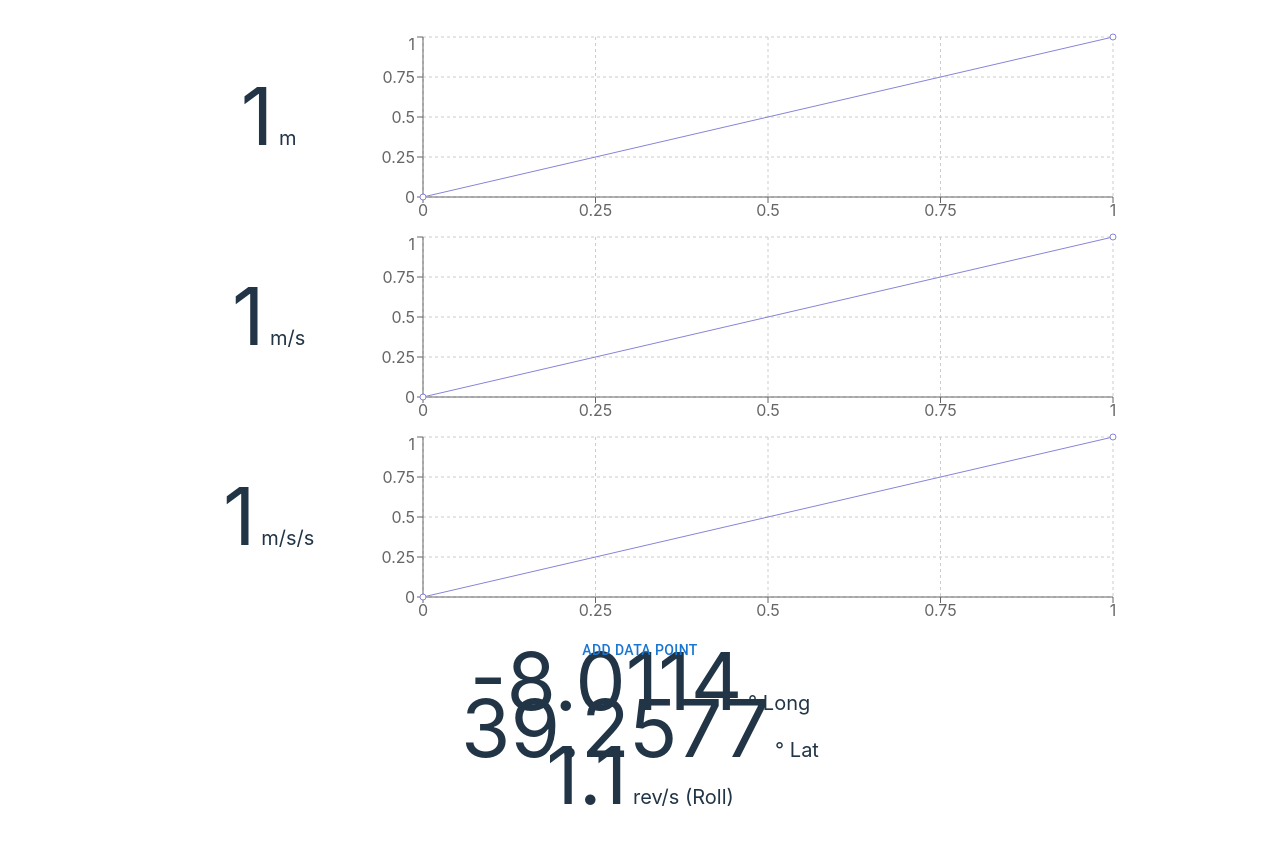
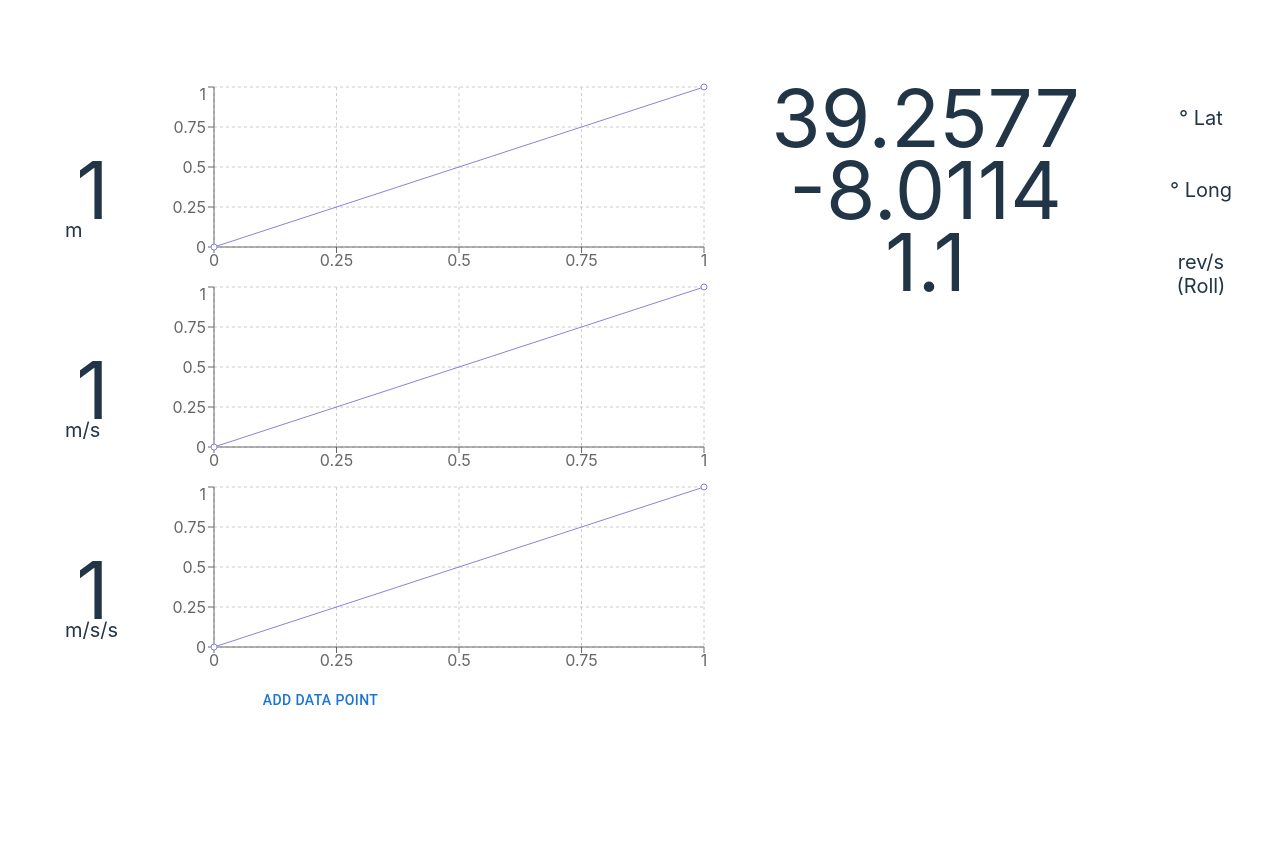
Before and after one commit to EJSRobinson/design22-mission-control, a React (Vite) app: page / in a window 1280 px wide. After the commit the page ends 800 px from the top, so only its background shows below. Built offline with nearby package versions, Linux system fonts and the light colour scheme.

Commit message:
Play with stlyling

```diff
--- a/src/App.tsx
+++ b/src/App.tsx
@@ -40,6 +40,8 @@ function App() {
 
   return (
     <div>
+      <Grid container spacing={10}>
+        <Grid item xs={6}>
           <Box>
             <Grid container spacing={0}>
               <Grid item xs={2}>
@@ -106,9 +108,15 @@ function App() {
           >
             Add Data Point
           </Button>
+        </Grid>
+        <Grid item xs={6}>
+          <Box>
+            <Metric value={lat} unit='° Lat' />
             <Metric value={long} unit='° Long' />
-      <Metric value={lat} unit='° Lat' />
+          </Box>
           <Metric value={rr} unit='rev/s (Roll)' />
+        </Grid>
+      </Grid>
     </div>
   );
 }
--- a/src/Metric.tsx
+++ b/src/Metric.tsx
@@ -1,5 +1,5 @@
 import Box from '@mui/material/Box';
-
+import Grid from '@mui/material/Grid';
 type MetricProps = {
   value: number;
   unit: string;
@@ -8,13 +8,19 @@ type MetricProps = {
 export default function Metric(props: MetricProps) {
   const { value, unit } = props;
   return (
-    <Box component='div'>
-      <Box component='div' sx={{ display: 'inline', fontSize: 80 }}>
-        {value}
-      </Box>
-      <Box component='div' sx={{ display: 'inline', fontSize: 20 }}>
-        {`  ${unit}`}
-      </Box>
+    <Box component='div' sx={{ pt: 3, pb: 3, pl: 3 }}>
+      <Grid container spacing={2}>
+        <Grid item xs={10}>
+          <Box component='div' sx={{ fontSize: 80 }}>
+            {value}
+          </Box>
+        </Grid>
+        <Grid item xs={2}>
+          <Box component='div' sx={{ fontSize: 20 }}>
+            {`  ${unit}`}
+          </Box>
+        </Grid>
+      </Grid>
     </Box>
   );
 }
--- a/src/PackedLine.tsx
+++ b/src/PackedLine.tsx
@@ -24,7 +24,7 @@ export default function PackedLine(props: PackedLineProps) {
   console.log(data.length);
   return (
     <>
-      <ResponsiveContainer width={800} height={200} key={`rc_${data.length}`}>
+      <ResponsiveContainer width={600} height={200} key={`rc_${data.length}`}>
         <LineChart
           data={data}
           margin={{
```
Lines whose indentation alone changed are shown as unchanged.
